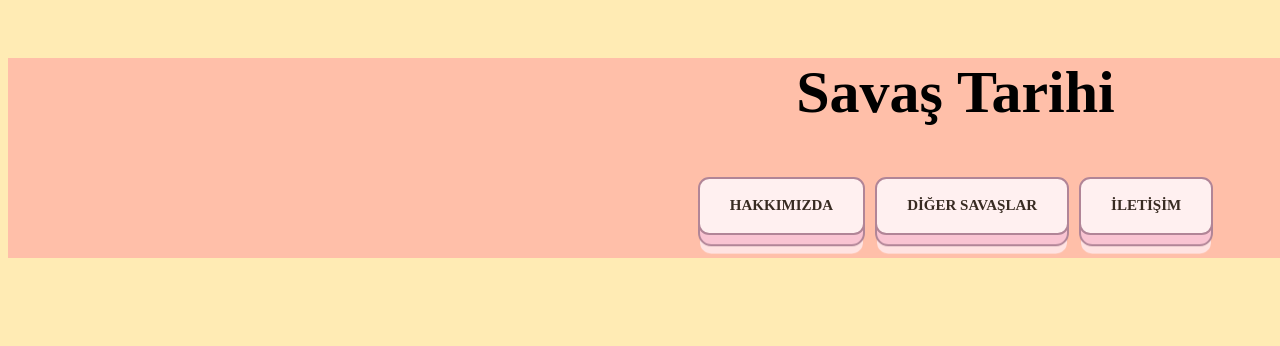
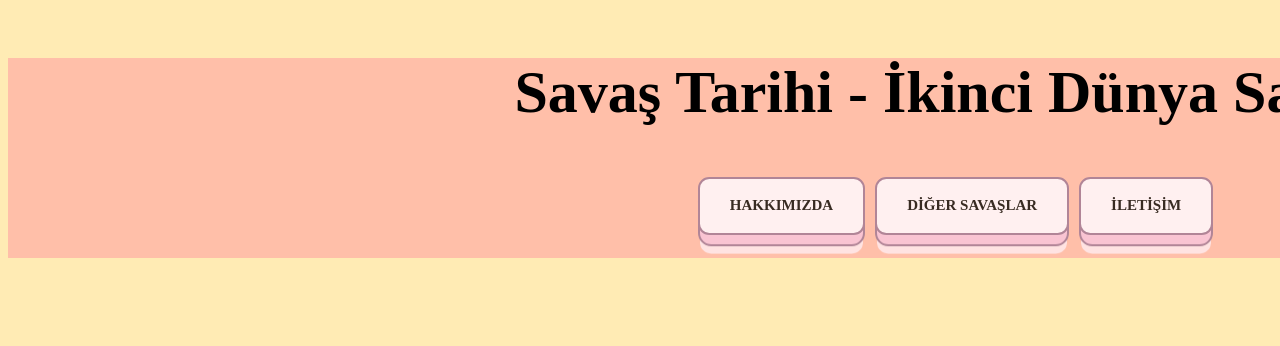
Before and after one commit to eget3/Proje, a plain HTML site: page index.html in a window 1280 px wide. Shown: the top 346 px of the page. Drawn offline with Linux system fonts and the light colour scheme.

Commit message:
Add files via upload

```diff
--- a/index.html
+++ b/index.html
@@ -4,7 +4,7 @@
     <meta charset="UTF-8">
     <meta http-equiv="X-UA-Compatible" content="IE=edge">
     <meta name="viewport" content="width=device-width, initial-scale=1.0">
-    <title>İkinci Dünya Savaşı - Savaşlar</title>
+    <title> Savaş Tarihi - İkinci Dünya Savaşı</title>
     <link rel="stylesheet"  href="css.css">
 
 </head>
@@ -13,7 +13,7 @@
 <!-- Navigasyon Çubuğu -->
     <header>
             <nav class="nav" id="üst">
-                <h1 id="başlık">Savaş Tarihi</h1>
+                <h1 id="başlık">Savaş Tarihi - İkinci Dünya Savaşı</h1>
                 <button onclick="window.location.href='about-us.html'"class="learn-more" > Hakkımızda
                 </button>
                 <button class="learn-more"> diğer Savaşlar
```
